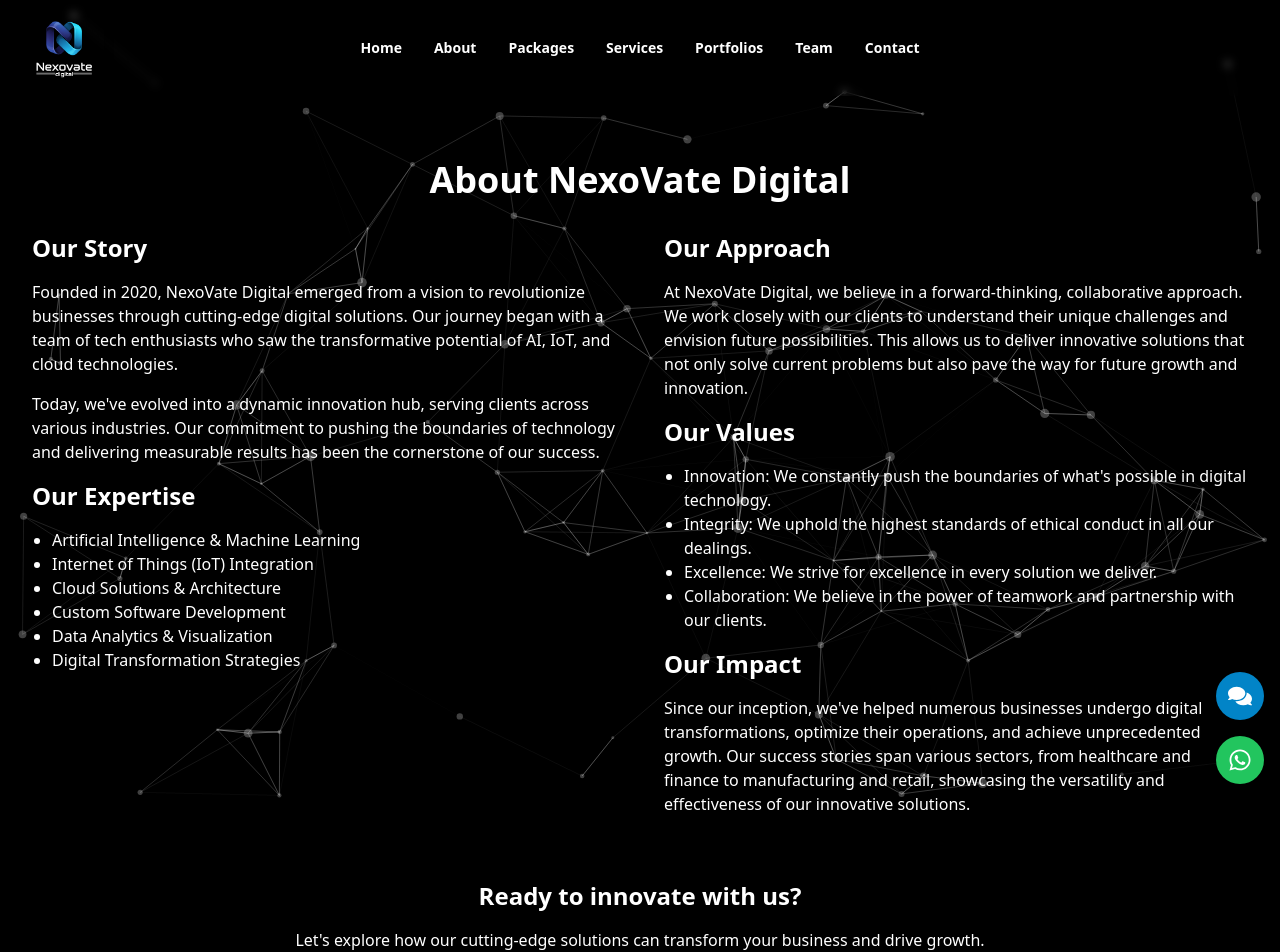
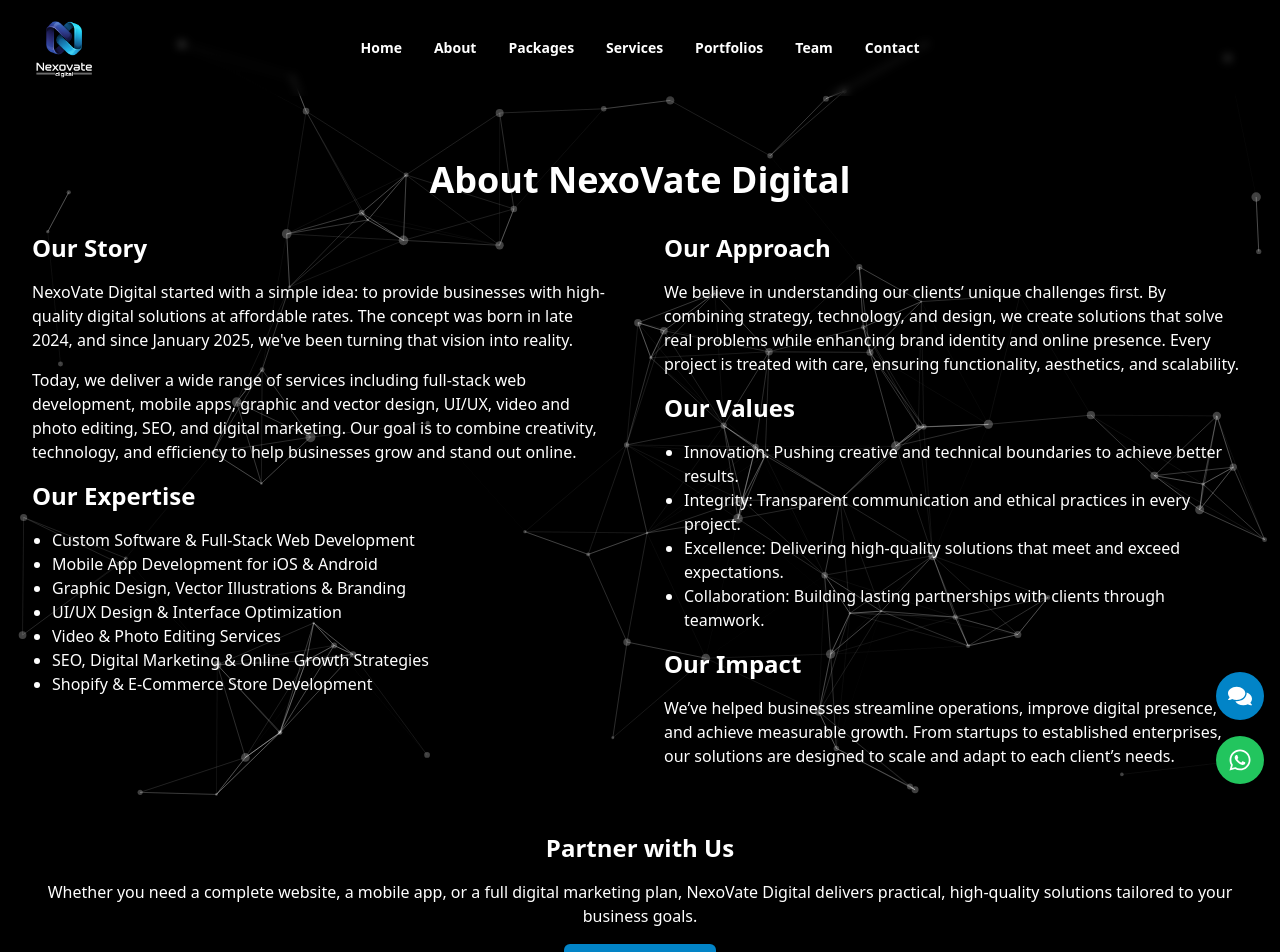
Before and after one commit to Muhammadd-01/NexoVate-Digital, a React (Vite) app: page /about in a window 1280 px wide. Shown: the top 952 px of the page. Built offline with nearby package versions, Linux system fonts and the light colour scheme.

Commit message:
Nexovate Digital

```diff
--- a/src/pages/About.jsx
+++ b/src/pages/About.jsx
@@ -8,8 +8,8 @@
     <>
       <SEO
         title="About Us"
-        description="Learn more about NexoVate Digital and our mission to empower businesses with innovative AI, IoT, and cloud solutions"
-        keywords="about us, digital innovation, AI solutions, IoT integration, cloud technologies, digital transformation"
+        description="Discover how NexoVate Digital empowers businesses with full-stack development, mobile apps, design, SEO, and digital marketing — all at global-quality standards."
+        keywords="about us, web development, software development, mobile apps, UI/UX, SEO, video editing, photo editing, digital marketing"
       />
       <div className="relative min-h-screen">
         <div className="absolute inset-0">
@@ -25,6 +25,7 @@
             >
               About NexoVate Digital
             </motion.h1>
+
             <motion.div
               initial={{ opacity: 0, y: 20 }}
               animate={{ opacity: 1, y: 0 }}
@@ -34,52 +35,60 @@
               <div>
                 <h2 className="text-2xl font-semibold mb-4">Our Story</h2>
                 <p className="mb-4">
-                  Founded in 2020, NexoVate Digital emerged from a vision to revolutionize businesses through cutting-edge digital solutions. Our journey began with a team of tech enthusiasts who saw the transformative potential of AI, IoT, and cloud technologies.
+                  NexoVate Digital started with a simple idea: to provide businesses with high-quality digital solutions at affordable rates. The concept was born in late 2024, and since January 2025, we've been turning that vision into reality.
                 </p>
                 <p className="mb-4">
-                  Today, we've evolved into a dynamic innovation hub, serving clients across various industries. Our commitment to pushing the boundaries of technology and delivering measurable results has been the cornerstone of our success.
+                  Today, we deliver a wide range of services including full-stack web development, mobile apps, graphic and vector design, UI/UX, video and photo editing, SEO, and digital marketing. Our goal is to combine creativity, technology, and efficiency to help businesses grow and stand out online.
                 </p>
+
                 <h2 className="text-2xl font-semibold mb-4">Our Expertise</h2>
                 <ul className="list-disc pl-5 mb-4">
-                  <li>Artificial Intelligence & Machine Learning</li>
-                  <li>Internet of Things (IoT) Integration</li>
-                  <li>Cloud Solutions & Architecture</li>
-                  <li>Custom Software Development</li>
-                  <li>Data Analytics & Visualization</li>
-                  <li>Digital Transformation Strategies</li>
+                  <li>Custom Software & Full-Stack Web Development</li>
+                  <li>Mobile App Development for iOS & Android</li>
+                  <li>Graphic Design, Vector Illustrations & Branding</li>
+                  <li>UI/UX Design & Interface Optimization</li>
+                  <li>Video & Photo Editing Services</li>
+                  <li>SEO, Digital Marketing & Online Growth Strategies</li>
+                  <li>Shopify & E-Commerce Store Development</li>
                 </ul>
               </div>
+
               <div>
                 <h2 className="text-2xl font-semibold mb-4">Our Approach</h2>
                 <p className="mb-4">
-                  At NexoVate Digital, we believe in a forward-thinking, collaborative approach. We work closely with our clients to understand their unique challenges and envision future possibilities. This allows us to deliver innovative solutions that not only solve current problems but also pave the way for future growth and innovation.
+                  We believe in understanding our clients’ unique challenges first. By combining strategy, technology, and design, we create solutions that solve real problems while enhancing brand identity and online presence. Every project is treated with care, ensuring functionality, aesthetics, and scalability.
                 </p>
+
                 <h2 className="text-2xl font-semibold mb-4">Our Values</h2>
                 <ul className="list-disc pl-5 mb-4">
-                  <li>Innovation: We constantly push the boundaries of what's possible in digital technology.</li>
-                  <li>Integrity: We uphold the highest standards of ethical conduct in all our dealings.</li>
-                  <li>Excellence: We strive for excellence in every solution we deliver.</li>
-                  <li>Collaboration: We believe in the power of teamwork and partnership with our clients.</li>
+                  <li>Innovation: Pushing creative and technical boundaries to achieve better results.</li>
+                  <li>Integrity: Transparent communication and ethical practices in every project.</li>
+                  <li>Excellence: Delivering high-quality solutions that meet and exceed expectations.</li>
+                  <li>Collaboration: Building lasting partnerships with clients through teamwork.</li>
                 </ul>
+
                 <h2 className="text-2xl font-semibold mb-4">Our Impact</h2>
                 <p className="mb-4">
-                  Since our inception, we've helped numerous businesses undergo digital transformations, optimize their operations, and achieve unprecedented growth. Our success stories span various sectors, from healthcare and finance to manufacturing and retail, showcasing the versatility and effectiveness of our innovative solutions.
+                  We’ve helped businesses streamline operations, improve digital presence, and achieve measurable growth. From startups to established enterprises, our solutions are designed to scale and adapt to each client’s needs.
                 </p>
               </div>
             </motion.div>
+
             <motion.div
               initial={{ opacity: 0, y: 20 }}
               animate={{ opacity: 1, y: 0 }}
               transition={{ duration: 0.5, delay: 0.4 }}
               className="mt-12 text-center"
             >
-              <h2 className="text-2xl font-semibold mb-4">Ready to innovate with us?</h2>
-              <p className="mb-4">Let's explore how our cutting-edge solutions can transform your business and drive growth.</p>
+              <h2 className="text-2xl font-semibold mb-4">Partner with Us</h2>
+              <p className="mb-4">
+                Whether you need a complete website, a mobile app, or a full digital marketing plan, NexoVate Digital delivers practical, high-quality solutions tailored to your business goals.
+              </p>
               <Link
-                to="/contact"
-                className="inline-block rounded-md bg-nexovate-purple-600 px-3.5 py-2.5 text-sm font-semibold text-white shadow-sm hover:bg-nexovate-purple-500 focus-visible:outline focus-visible:outline-2 focus-visible:outline-offset-2 focus-visible:outline-nexovate-purple-600"
+                to="/packages"
+                className="inline-block rounded-md bg-nexovate-blue-600 px-3.5 py-2.5 text-sm font-semibold text-white shadow-sm hover:bg-nexovate-blue-500 focus-visible:outline focus-visible:outline-2 focus-visible:outline-offset-2 focus-visible:outline-nexovate-blue-600"
               >
-                Start Your Digital Journey
+                Start Your Project
               </Link>
             </motion.div>
           </div>
@@ -89,4 +98,4 @@
   )
 }
 
-export default About
+export default About;
```
